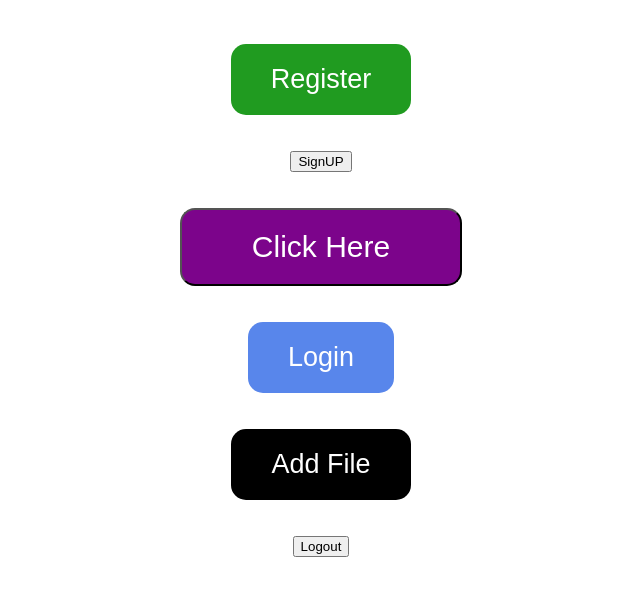
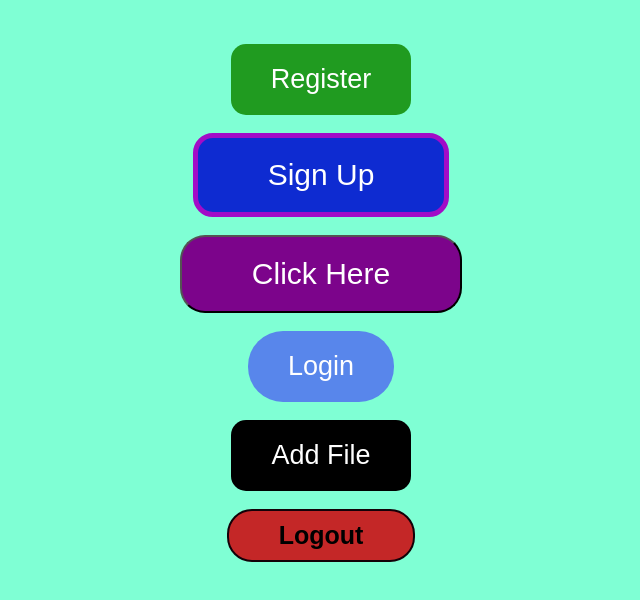
Before and after one commit to awagankomal/Assignment13, a plain HTML site: page index.html in a window 1280 px wide. Shown: the whole page, without its empty margins (319-959 px from the left). Drawn offline with Linux system fonts and the light colour scheme.

Commit message:
Login,Logut btn css styling done

```diff
--- a/index.html
+++ b/index.html
@@ -6,6 +6,7 @@
     <style>
         .centre{
             text-align: center;
+            background-color: aquamarine;
 
         }
         .rgstr_btn{
@@ -20,7 +21,7 @@
            background-color: rgb(88, 134, 235);
            color: white;
            border: none;
-           border-radius: 15px;
+           border-radius: 35px;
            font-size: 27px;
            padding: 20px 40px;
         }
@@ -37,40 +38,44 @@
             background-color:rgb(124, 4, 139);
            color: white;
            border: soid   rgb(17, 2, 56) 80px;
-           border-radius: 15px;
+           border-radius: 25px;
            font-size: 30px;
            padding: 20px 70px;
         }
         .signp_btn{
-
+            background-color:rgb(14, 43, 209);
+           color: white;
+           border: solid rgb(162, 12, 199) 5px;
+           border-radius: 20px;
+           font-size: 30px;
+           font-style: normal;
+           font-weight: lighter;
+           padding: 20px 70px;
+        }
+        .logout_btn{
+            background-color: rgb(196, 39, 39);
+           color: black;
+           border:solid rgb(19, 1, 8) 2px;
+           border-radius: 25px;
+           font-weight: bold;
+           font-size: 25px;
+           padding: 10px 50px;
         }
 
     </style>
     <body class="centre">
         <br/><br/>
-        <button class="rgstr_btn">
-            Register
-        </button>
-        <br/>  <br/> <br/>
-        <button class="signp_btn">
-            SignUP
-        </button>
-        <br/>  <br/> <br/>
-        <button class="click_btn">
-            Click Here
-        </button>
-        <br/> <br/> <br/>
-        <button class="login_btn">
-             Login
-        </button>
-        <br/> <br/> <br/>
-        <button class="file_btn">
-            Add File
-        </button>
-        <br/> <br/> <br/>
-        <button>
-            Logout
-        </button>
-
+        <button class="rgstr_btn">Register</button>
+        <br/><br/>
+        <button class="signp_btn">Sign Up</button>
+        <br/><br/>
+        <button class="click_btn"> Click Here</button>
+        <br/><br/>
+        <button class="login_btn">Login</button>
+        <br/><br/>
+        <button class="file_btn">Add File</button>
+        <br/><br/>
+        <button class="logout_btn">Logout</button>
+        <br/><br/><br/>
     </body>
 </html>
```
